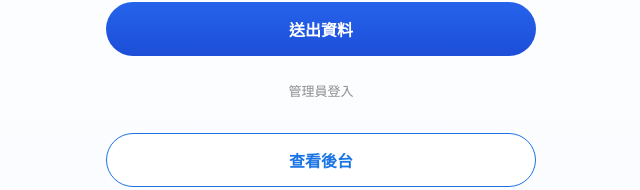
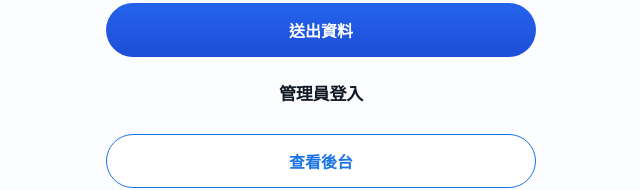
Before and after one commit to zzzzzzz698547/instagram.Login, a website: page index.html in a window 1280 px wide. Shown: the part 361-551 px from the top of the page, without its empty margins (319-959 px from the left). Drawn offline with Linux system fonts and the light colour scheme.

Commit message:
Tighten submit and admin link spacing

```diff
--- a/style.css
+++ b/style.css
@@ -215,7 +215,7 @@ button {
 }
 
 .primary-btn {
-  margin-top: 3px;
+  margin-top: 4px;
   background: linear-gradient(180deg, #2563eb, #1d4ed8);
   color: #fff;
 }
@@ -225,8 +225,8 @@ button {
 }
 
 .status {
-  min-height: 20px;
-  margin: 2px 0 0;
+  min-height: 18px;
+  margin: 0;
   text-align: center;
   color: #0f766e;
   font-size: 13px;
@@ -240,11 +240,14 @@ button {
 }
 
 .backlink {
-  margin-top: 14px;
+  display: block;
+  margin-top: 12px;
   text-align: center;
-  color: var(--muted);
-  font-size: 13px;
+  color: #111827;
+  font-size: 17px;
+  font-weight: 800;
   text-decoration: none;
+  letter-spacing: -0.01em;
 }
 
 @media (min-width: 768px) {
```
